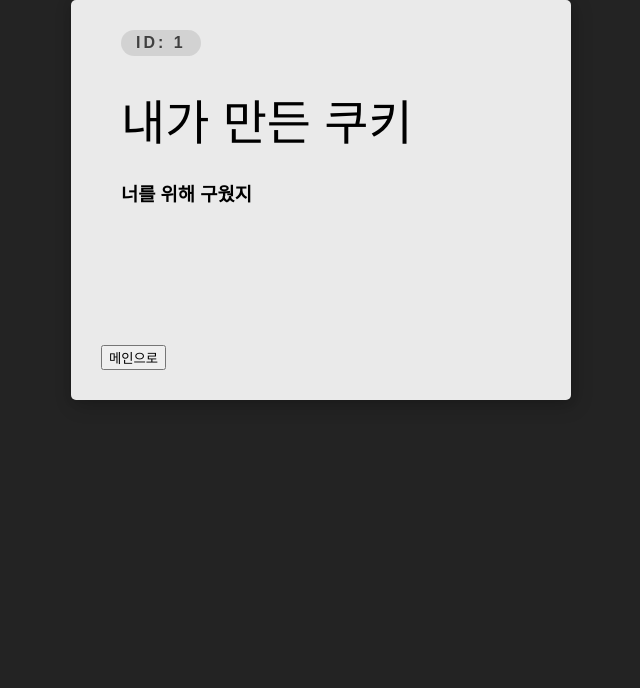
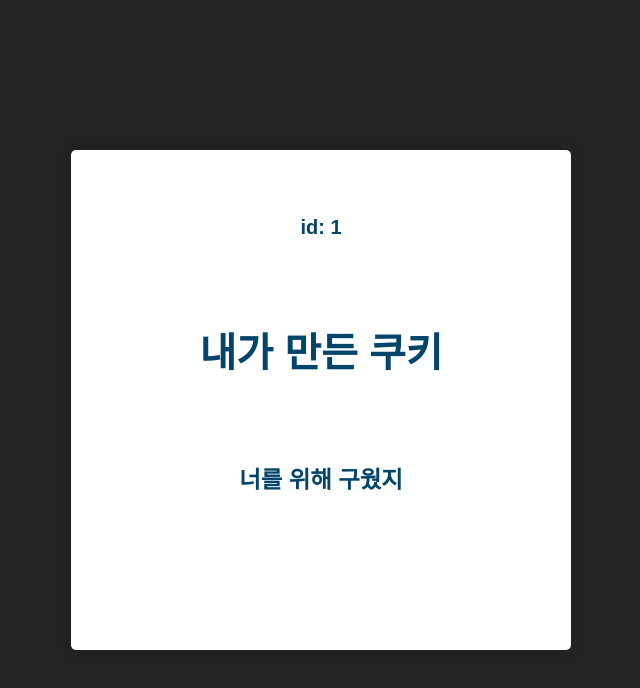
Before and after one commit to Sunghoman/todo_redux, a React (Create React App) app: page /detail/1 in a window 1280 px wide. Shown: the top 688 px of the page, without its empty margins (319-959 px from the left). Built offline with nearby package versions, Linux system fonts and the light colour scheme.

Commit message:
상세페이지 휘릭효과 넣음, 더보기 버튼 및 상세페이지 더 꾸며얗 함

```diff
--- a/src/components/ui/TodoItem.jsx
+++ b/src/components/ui/TodoItem.jsx
@@ -12,19 +12,15 @@ const TodoItem = () => {
   const status = todos.isDone;
 
   return(
-    <Detail>
-      <div className="idNumber" isDone={status}>id: {todos.id}</div>
-        <button
-          onClick={() => {navigate("/")}}
-        >메인으로</button>
-        <div class="card active" id="overview">
-          <div class="card-content">
-            <div class="row">
-              <div class="left col">
+    <Detail onClick={() => {navigate("/")}}>
+      <div className="content" isDone={status}>
+        <div className="front">
+          <h4>id: {todos.id}</h4>
           <h1>{todos.title}</h1>
           <h3>{todos.body}</h3>
         </div>
-            </div>
+        <div className="back">
+          <h2>메인으로</h2>
         </div>
       </div>
     </Detail>
@@ -34,86 +30,45 @@ const TodoItem = () => {
 export default TodoItem;
 
 const Detail = styled.div`
-  box-sizing: border-box;
-  display: flex;
-	background-color: #eaeaea;
-  font-weight: 300;
-	line-height: 1.8;
-  margin: 0 auto;
-  border-radius: 5px;
-  overflow: hidden;
-  box-shadow: 0 2px 10px rgba(0,0,0,.1), 3px 5px 20px rgba(0,0,0,.2);
+  position: absolute;
+  top: 50%;
+  left: 50%;
   width: 500px;
-	height: 400px;
-	position: relative;
-	display: flex;
-	align-items: flex-end;
-	padding: 30px;
-  & .idNumber {
-    position: absolute;
-    top: 30px;
-    left: 50px;
-    z-index: 6;
-    color: rgba(0,0,0,0.7);
-    text-transform: uppercase;
-    letter-spacing: 3px;
-    font-size: 16px;
-    font-weight: 900;
-    padding: 5px 15px;
-    border-radius: 20px;
-    background: rgba(0,0,0,.1);
-    line-height: 1;
-    text-shadow: 0 1px 0px rgba(255,255,255,.1);
-  }
-  .card{
-		display: inline-block;
-		margin-right: 20px;
-	}
-	.card-content{
-		position: absolute;
+  height: 500px;
+  margin: -250px;
+  float: left;
+  perspective: 500px;
+  .content {
+    /* position: absolute; */
     width: 100%;
     height: 100%;
-		left: 0;
-		top: 0;
-		transition: -webkit-clip-path 1s ease;
-		padding: 100px 0 0;
-		overflow: hidden;
+    box-shadow: 0 0 15px rgba(0,0,0,0.1);
+    transition: transform 2s;
+    transform-style: preserve-3d;
+  }
+  &:hover .content {
+    transform: rotateY( 180deg );
+    transition: transform 1s;
+  }
+  .front,
+  .back {
+    position: absolute;
+    height: 100%;
+    width: 100%;
+    background: white;
+    line-height: 100px;
+    color: #03446A;
+    text-align: center;
+    font-size: 20px;
     border-radius: 5px;
-		.row{
-			display: table;
-			width: 100%;
-			height: 100%;
+    backface-visibility: hidden;
   }
-		.col{
-			width: 50%;
-			height: 100%;
-			display: table-cell;
-			transition: .3s ease .3s;
-			transform: translate3d(0,0,0);
-			vertical-align: top;
-			h1{
-				font-weight: 500;
-				font-size: 3em;
-				line-height: 1;
-				margin: 0 0 30px;
-				strong{
-					font-weight: 700;
-					display: block;
-				}
-			}
-			&.left{
-				transform: translate3d(0,0, 0);
-				opacity: 0;
-				padding-left: 50px;
-			}
-		}
-	}
-	.card.active .col{
-		transform: translate3d(0,0,0);
-		opacity: 1;
-	}
-  & button {
+  .back {
+    background: tomato;
+    font-size: 40px;
+    color: white;
+    transform: rotateY( 180deg );
     cursor: pointer;
-    z-index: 999;
+    line-height: 400px;
   }
 `
```
Lines whose indentation alone changed are shown as unchanged.
